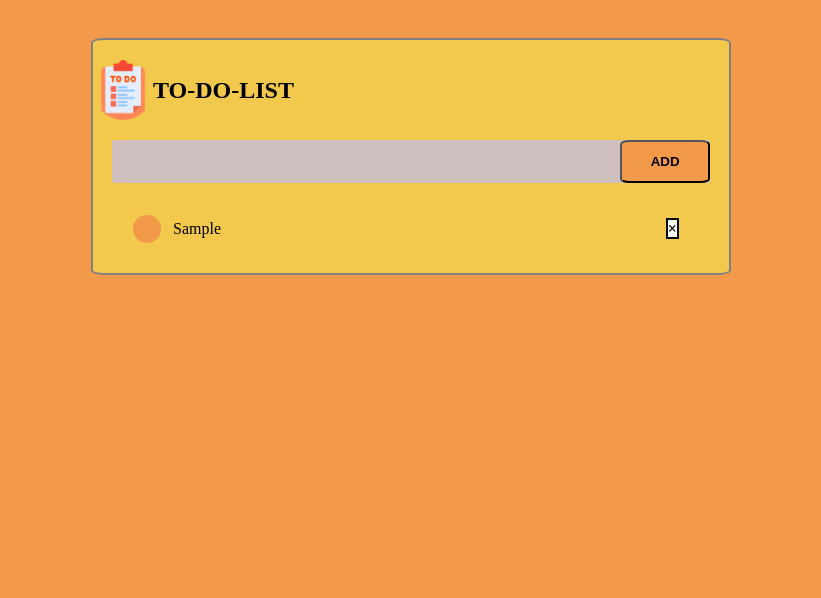
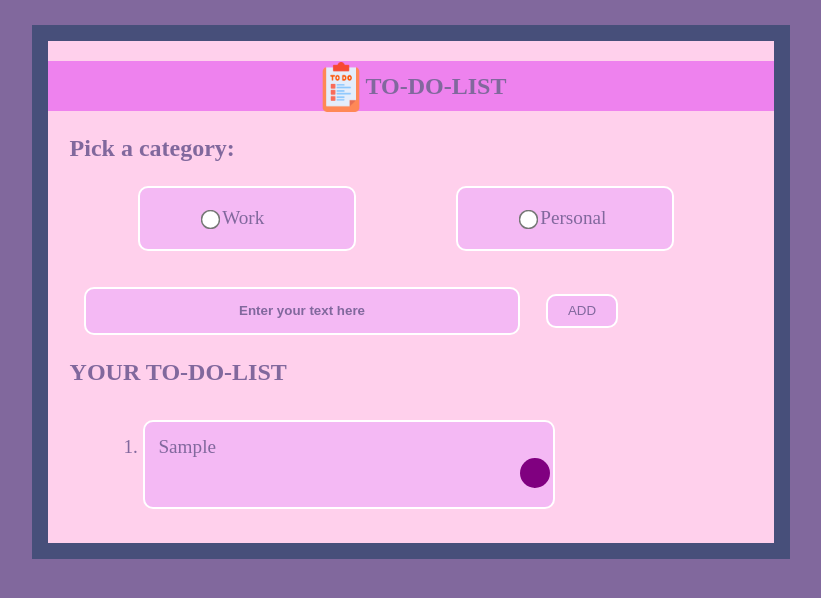
Before and after one commit to D-I-V-Y-A-S/mern-to-do-list, a plain HTML site: page index.html in a window 1280 px wide. Both pictures are taken after typing "Sample" into the empty fields and a click on the button "ADD". Shown: the whole page, without its empty margins (229-1050 px from the left). Drawn offline with Linux system fonts and the light colour scheme.

Commit message:
Added to-do-tasks

```diff
--- a/assets/css/style.css
+++ b/assets/css/style.css
@@ -1,87 +1,156 @@
-* {
+*
+{
     box-sizing: border-box;
 }
 
-body {
-    margin: 0;
-    background-color: #f2994a;
+body
+{
+    background-color:#81689D;
 }
 
-.layout {
-    margin-top: 3%;
-    margin-left: 25%;
-    margin-bottom: 5%;
-    width: 50%;
-    min-height: 20%;
-    border: solid 2px gray;
-    border-radius: 2%;
-    background-color: #f2c94c;
+.layout{
+    margin-left:20%;
+    margin-top:2%;
+    width:60%;
+    height:auto;
+    border:solid 1em #474F7A;
+    background-color:#FFD0EC;
+    color:#81689D;
 }
 
-h2,
-img {
-    display: flex;
-    align-items: center;
-    border-radius: 50%;
+.align
+{
+    height:15%;
+    top:0;
+    background-color:violet;
 }
 
-.input-text {
+img{
+    border-radius: 10%;
+    transform: translateY(+2%);
+    height:5%;
+}
+
+h2{
+        display: flex;
+        align-items: center;
+        justify-content: center;
+        text-align: center;
+        font-size:x-large;
+    }
+
+.position
+{
     display: flex;
-    justify-content: space-between;
+    flex-direction:row;
     align-items: center;
-    border-radius: 2%;
-    background-color: rgb(208, 191, 191);
-    margin-bottom: 5%;
-    margin-left: 3%;
+    justify-content: space-evenly;
+}
+.section {
+    display: flex;
+    flex-direction:row;
+    align-items: center;
+    margin-right: 10px;
+    width: 30%;
+    height: 80%;
+    border: solid 2px white;
+    border-radius: 10px;
+    font-size: larger;
+    background-color:rgb(244, 185, 244) ;
+}
+
+input[type="radio"] {
+    margin-left: 30%;
+    margin-right: 5px;
+    transform: scale(1.5);
+}
+
+#selector1
+{
+    accent-color: blue;
+}
+
+#selector2
+{
+    accent-color: Deeppink;
+}
+
+#box
+{
+    flex:1;
+    margin-top:5%;
+    border: none;
+    outline: none;
+    background: white;
+    padding:2%;
+    width:60%;
+    margin-left:5%;
+    height:auto;
+    font-weight: bolder;
+    border-radius: 10px;
+    background-color:rgb(244, 185, 244) ;
+    border:solid 2px white;
     margin-right: 3%;
 }
 
-#box {
-    flex: 1;
-    border: none;
-    outline: none;
-    background: transparent;
-    padding: 2%;
-    font-weight: bolder;
-    border-radius: 10%;
+#box::placeholder
+{
+    color:#81689D;
+    text-align: center;
 }
 
-button {
-    background-color: #f2994a;
-    padding: 2%;
-    font-weight: bolder;
-    border-radius: 10%;
-    width: 15%;
+#submit
+{
+padding:1%;
+width:10%;
+background-color:rgb(244, 185, 244) ;
+border:solid 2px white;
+color:#81689D;
+align-items: stretch;
+border-radius: 10px;
+font-size: smaller;
 }
 
-ul li {
-    list-style: none;
-    position: relative;
-    padding-left: 40px;
-    line-height: 28px;
-    margin-bottom: 5%;
+h3{
+    margin-left: 3%;
+    font-size: x-large;
 }
 
-ul li::before {
-    content: '';
-    position: absolute;
-    height: 28px;
-    width: 28px;
-    border-radius: 50%;
-    background-color: #f2994a;
-    left: 0;
-    top: 50%;
-    transform: translateY(-50%);
-    margin-right: 10px;
+#list li
+{
+    width:60%;
+    height:auto;
+    padding:2%;
+    border-radius: 10px;
+    border:solid 2px white;
+    outline: none;
+    background-color:rgb(244, 185, 244) ;
+    margin: 5% 8% 5% 8%;
+    color:#81689D;
 }
 
-ul li span {
-    justify-content: space-between;
-    margin-left: 80%;
-    font-weight: bolder;
-    height: 5%;
-    width: 5%;
-    border: 2px solid;
-    background-color: white;
-    padding: 20 80 20 80;
+#list li i{
+    height:30px;
+    width:30px;
+    border-radius: 50%;
+    background-color: purple;
+    padding: 2%;
+    margin-left: 95%;
+    display: inline-block;
 }
+
+#list li i::before{
+    content: '';
+    width:15px;
+    height:2px;
+    color:white;
+    margin-top:50%;
+    display:block;
+    transform:rotate(45deg);
+}
+
+#view
+{
+    color:#81689D;
+    display:none;
+}
--- a/assets/js/script.js
+++ b/assets/js/script.js
@@ -1,30 +1,27 @@
-const inputbox = document.getElementById("box");
-let list = document.getElementById("list-items");
+const inputbox = document.querySelector("#box");
+const list = document.querySelector("#list");
+const DisplayElement = document.getElementById("view");
+let count = 0;
+
 function addtask() {
-    if (inputbox.value === '') {
-        alert("You should enter some task!!");
+    if (inputbox.value.trim() === '') {
+        showAlert("You should enter some task!!");
+    } else {
+        addItem(inputbox.value);
+        inputbox.value = "";
     }
-    else {
-        let li = document.createElement("li");
-        let span = document.createElement("span");
-        li.innerHTML = inputbox.value;
-        list.appendChild(li);
-        span.innerHTML = "\u00d7";
-        li.appendChild(span);
-        list.appendChild(li);
-        inputbox.value = " ";
+}
+
+let showAlert = (message) => {
+    alert(message);
+};
+
+let addItem = (task) => {
+    let listItem = document.createElement("li");
+    listItem.innerHTML = `${task}<i></i>`;
+    list.appendChild(listItem);
+    if (count === 0) {
+        DisplayElement.style.display = "block";
+        count++;
     }
-    const listContainer = document.getElementById("list-items");
-    listContainer.addEventListener("click", function (event) {
-        const clickedElement = event.target;
-        if (clickedElement.tagName === "li") {
-            clickedElement.classList.toggle("checked");
-        } else if (clickedElement.tagName === "span") {
-            const parentLi = clickedElement.parentElement;
-            parentLi.remove();
-        }
-    }, false);
-
-
-
-}
+};
--- a/index.html
+++ b/index.html
@@ -10,16 +10,27 @@
 
 <body>
     <section class="layout">
-        <h2><img src="assets/images/check-list.png" alt="to-do-list icon" style="height:60px; width:auto">TO-DO-LIST
-        </h2>
+        <div class="align">
+            <h2><img src="assets/images/check-list.png" alt="to-do-list icon" style="height:50px; width:auto">TO-DO-LIST
+            </h2>
+        </div>
+        <h3>Pick a category:</h3>
+        <div class="position">
+            <div class="section">
+                <input type="radio" name="category" id="selector1">
+                <p>Work</p>
+            </div>
+            <div class="section">
+                <input type="radio" name="category" id="selector2">
+                <p>Personal</p>
+            </div>
+        </div>
         <section class="input-text">
             <input type="text" name="input-box" id="box" placeholder="Enter your text here">
-            <button onclick="addtask()">ADD</button>
+            <button id="submit" onclick="addtask()">ADD</button>
         </section>
-
-        <ul id="list-items">
-        </ul>
-
+        <h3 id ="view">YOUR TO-DO-LIST</h3>
+       <ol id="list" type="1" style="font-size: larger;"></ol>
     </section>
     <script src="assets/js/script.js"></script>
 </body>
```
